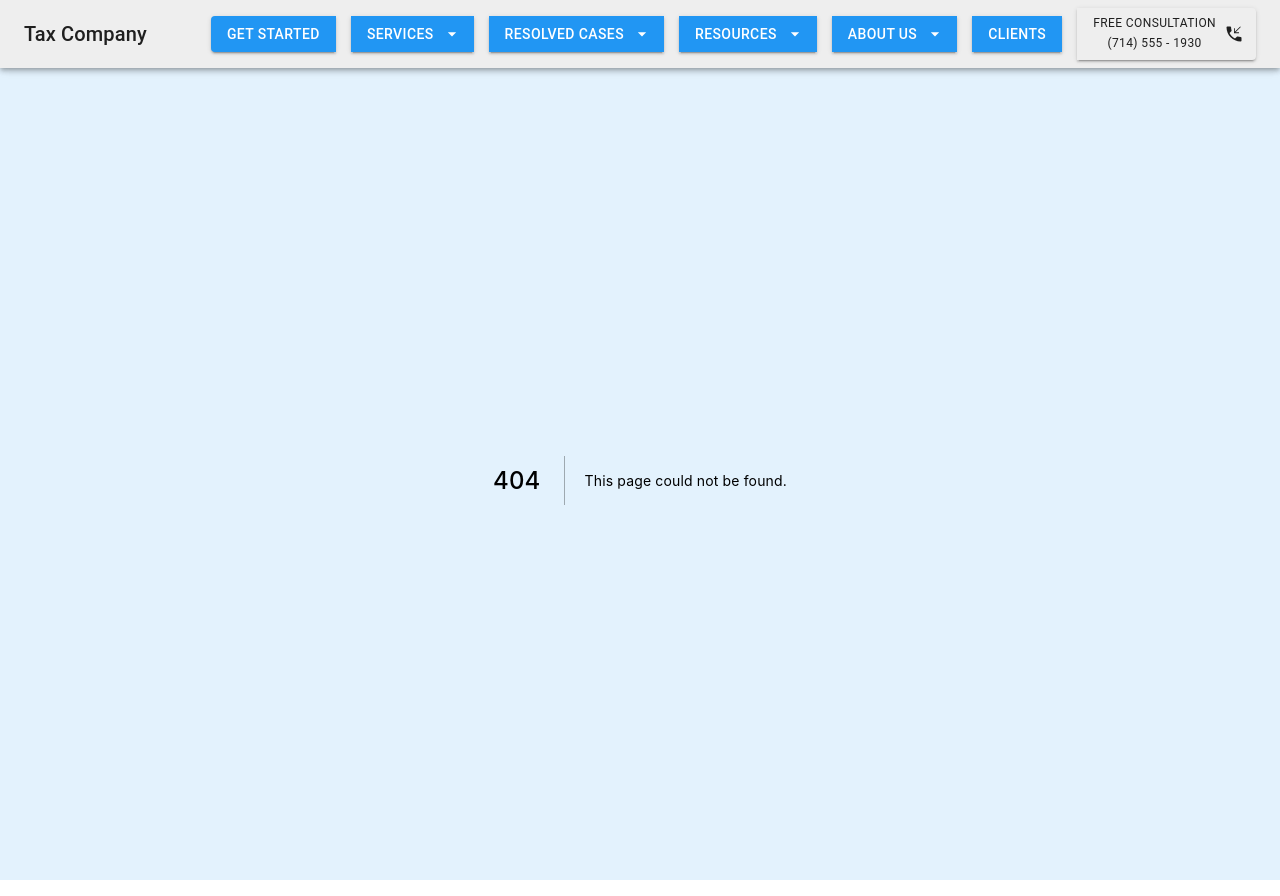
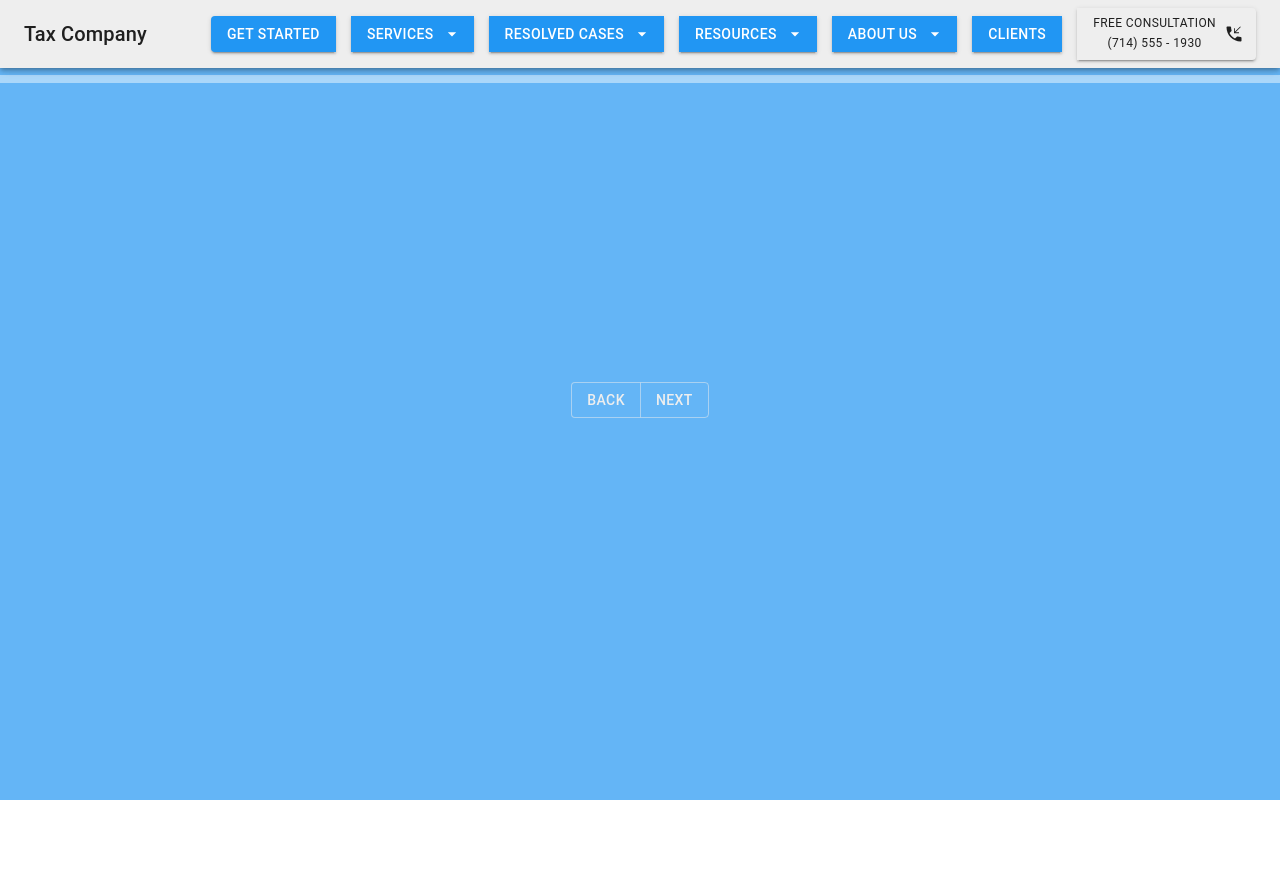
Before and after one commit to mjmorrison10/tax, a Next.js app: page /prompted in a window 1280 px wide. Before the commit this address had no page. After the commit the page ends 800 px from the top, so only its background shows below. Built offline with nearby package versions, Linux system fonts and the light colour scheme.

Commit message:
apply set up

```diff
--- a/pages/apply.js
+++ b/pages/apply.js
@@ -1,8 +1,10 @@
 import { Box, Button, Typography } from "@mui/material";
 import { blue } from "@mui/material/colors";
 import React from "react";
+import Link from "next/link";
 
-const style = {
+
+export const style = {
   backgroundColor: blue[300],
   top: "0",
   left: "0",
@@ -29,9 +31,11 @@ function apply() {
       <Typography variant="h5" component="h2" gutterBottom sx={typographyStyle}>
         Answer this short survey to learn about your tax relief options
       </Typography>
+     <Link href="/prompted">
       <Button variant="contained" size="large" color="primary">
         Get Started
       </Button>
+     </Link>
     </Box>
   );
 }
--- /dev/null
+++ b/pages/prompted.js
@@ -0,0 +1,43 @@
+import { Box, Button, ButtonGroup, LinearProgress } from "@mui/material";
+import React from "react";
+import { style } from "./apply";
+import Link from "next/link";
+import { linearProgressHeight, linearProgressTopMd, linearProgressTopXsLg } from "../public/getStarted/ApplySettings";
+
+function prompted() {
+  const linearProgressValue = 0
+
+  return (
+    <Box sx={style}>
+      <Box
+        sx={{
+          width: "100%",
+          position: "absolute",
+          top: {
+            xs: linearProgressTopXsLg,
+            md: linearProgressTopMd,
+            lg: linearProgressTopXsLg,
+          },
+        }}
+      >
+        <LinearProgress
+          variant="determinate"
+          color="secondary"
+          value={linearProgressValue}
+          sx={{ height: linearProgressHeight }}
+        />
+      </Box>
+
+      <ButtonGroup>
+        <Link href="/apply">
+          <Button>Back</Button>
+        </Link>
+        <Link href="/unfiledTaxes">
+          <Button>Next</Button>
+        </Link>
+      </ButtonGroup>
+    </Box>
+  );
+}
+
+export default prompted;
--- /dev/null
+++ b/public/getStarted/ApplySettings.js
@@ -0,0 +1,4 @@
+
+export const linearProgressHeight = 8;
+export const linearProgressTopXsLg = 75;
+export const linearProgressTopMd = 125;
```
Also changed, not shown: pages/bankruptcy.js (added, +23 -0 lines), pages/contact.js (added, +23 -0 lines), pages/federalOrState.js (added, +23 -0 lines), pages/index.js (+21 -25 lines), pages/taxDebt.js (added, +23 -0 lines), pages/taxIssueTypes.js (added, +23 -0 lines), pages/unfiledTaxes.js (added, +23 -0 lines).
